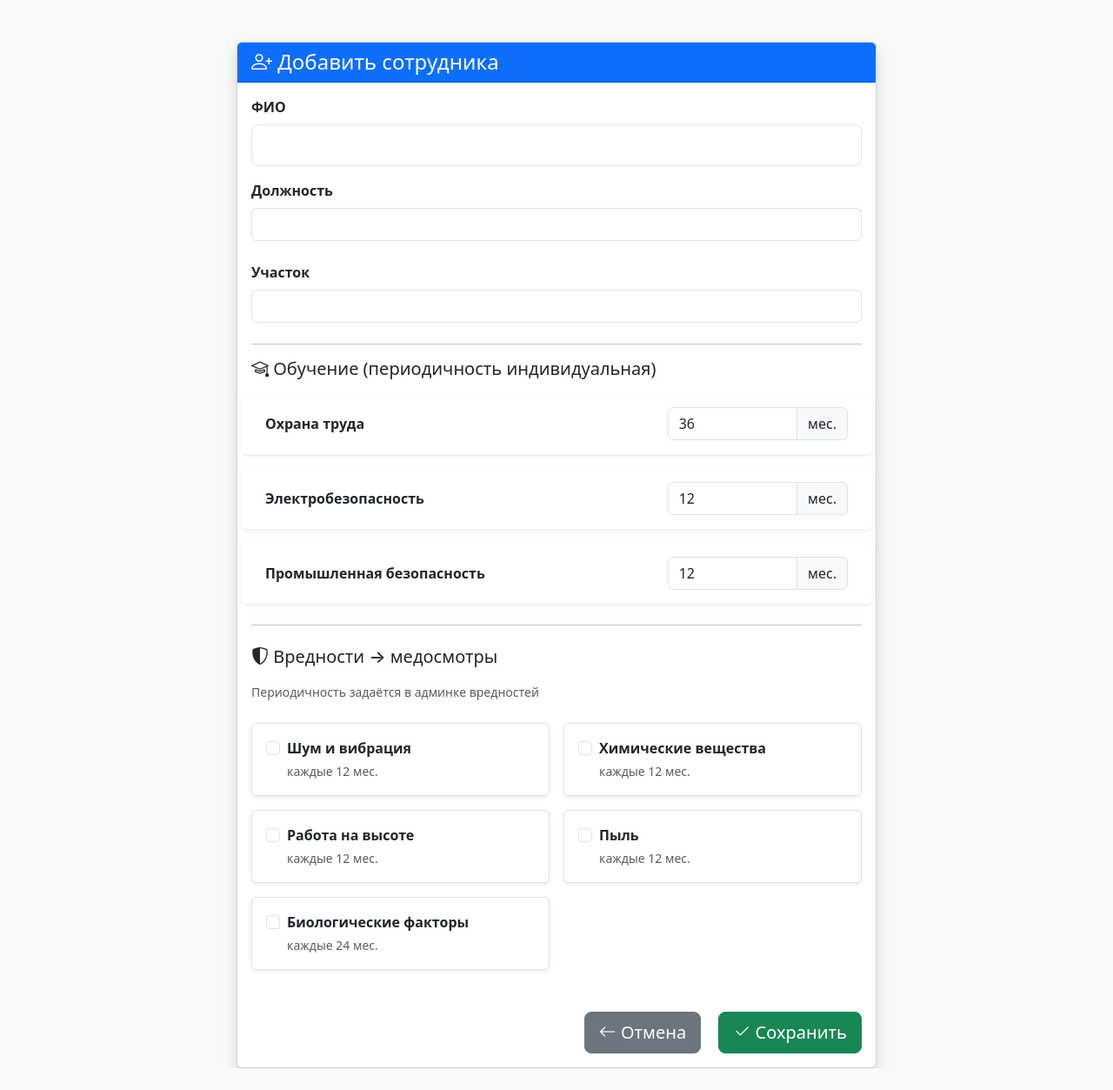
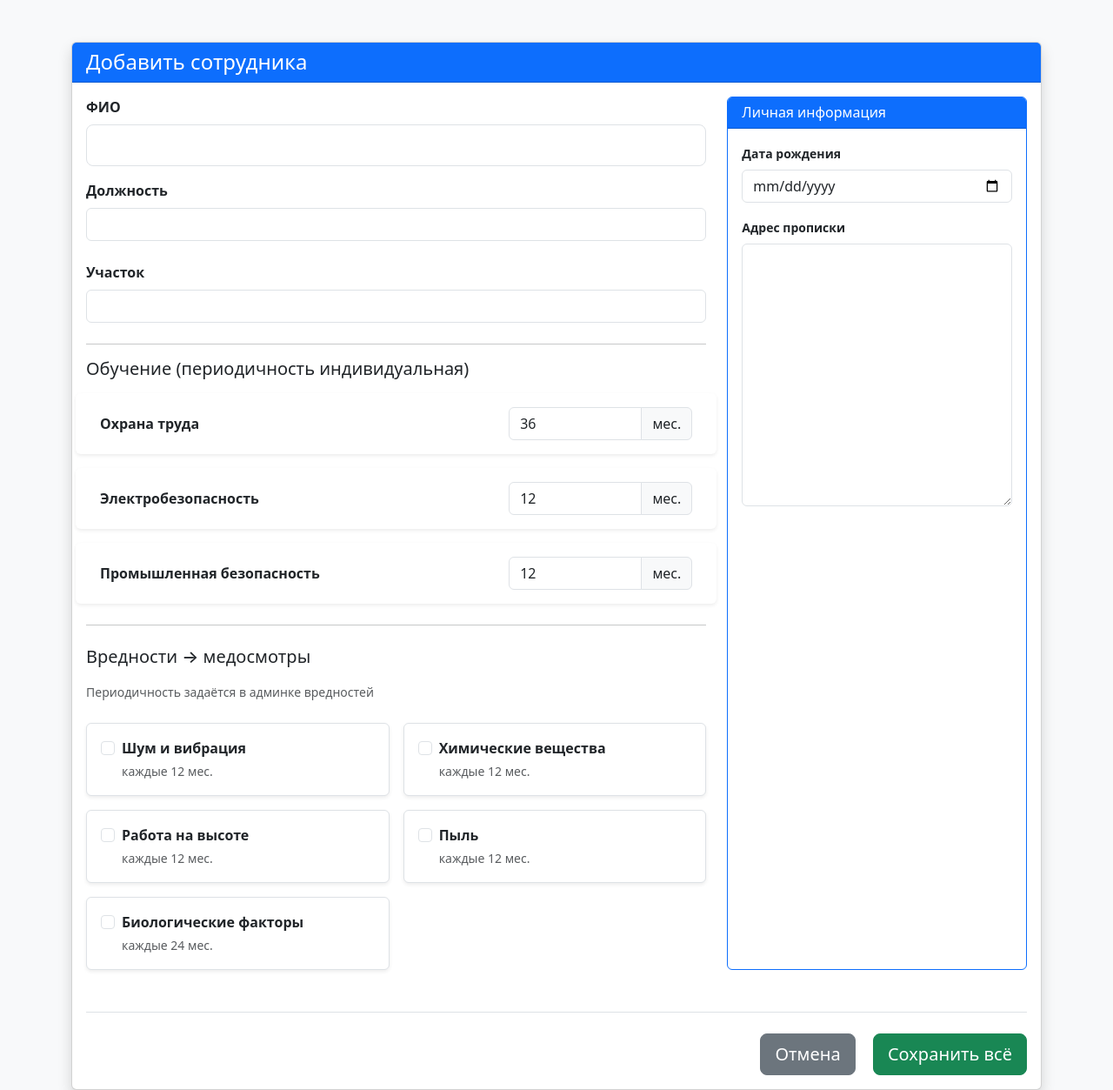
Before and after one commit to shenddo/CheckControl, a Flask app: page /employee/1 in a window 1280 px wide. Shown: the whole page at 87% size. Before the commit the page ends 1228 px from the top, so only its background shows below. Run offline with Flask 3, Linux system fonts and the light colour scheme; the visitor is signed in with stand-in values (Sample User, id 1).

Commit message:
BIRTHDAY AND ADRESS

```diff
--- a/app.py
+++ b/app.py
@@ -2,6 +2,7 @@ from flask import Flask,render_template, session, redirect, url_for, request, fl
 from functools import wraps
 from flask_sqlalchemy import SQLAlchemy
 from datetime import datetime, timedelta
+from dateutil.relativedelta import relativedelta
 
 from datetime import datetime
 
@@ -21,6 +22,8 @@ class Employee(db.Model):
     full_name = db.Column(db.String(100), nullable=False)
     position = db.Column(db.String(100), nullable=False)
     section = db.Column(db.String(100))
+    birth_date = db.Column(db.Date)           # ← Дата рождения
+    address = db.Column(db.String(200))       # ← Адрес прописки
 
     employee_hazards = db.relationship('EmployeeHazard', backref='employee', lazy=True, cascade="all, delete-orphan")
     employee_trainings = db.relationship('EmployeeTraining', backref='employee', lazy=True, cascade="all, delete-orphan")
@@ -176,7 +179,7 @@ def index():
             ec = EmployeeCheck.query.filter_by(employee_id=emp.id, kind='training', kind_id=et.id).first()
             last = ec.last_date if ec else None
             doc = ec.document_number if ec else None
-            next_d = last + timedelta(days=et.periodicity_months * 30) if last else None
+            next_d = last + relativedelta(months=+et.periodicity_months) if last else None
             st = "never" if not last else ("overdue" if next_d <= today else "soon" if next_d <= today + timedelta(days=30) else "ok")
             if status and st not in [status, 'never']:
                 continue
@@ -193,8 +196,8 @@ def index():
             ec = EmployeeCheck.query.filter_by(employee_id=emp.id, kind='hazard', kind_id=eh.id).first()
             last = ec.last_date if ec else None
             doc = ec.document_number if ec else None
-            next_d = last + timedelta(days=eh.periodicity_months * 30) if last else None
-            st = "never" if not last else ("overdue" if next_d <= today else "soon" if next_d <= today + timedelta(days=30) else "ok")
+            next_d = last + relativedelta(months=+et.periodicity_months) if last else None
+            st = "never" if not last else ("overdue" if next_d <= today else "soon" if next_d <= today + timedelta(days=45) else "ok")
             if status and st not in [status, 'never']:
                 continue
             show_employee = True
@@ -267,11 +270,14 @@ def edit_employee(id=None):
         full_name = request.form['full_name'].strip()
         position = request.form['position'].strip()
         section = request.form.get('section').strip()
+        birth_date_str = request.form.get('birth_date', '').strip()
+        address = request.form.get('address', '').strip()
         if not section:
             section = 'Общий'
 
         if not emp:
-            emp = Employee(full_name=full_name, position=position, section=section)
+            emp = Employee(full_name=full_name, position=position, section=section,birth_date=datetime.strptime(birth_date_str, '%Y-%m-%d').date() if birth_date_str else None,
+                address=address or None)
             db.session.add(emp)
             db.session.flush()
             is_new = True
@@ -279,6 +285,8 @@ def edit_employee(id=None):
             emp.full_name = full_name
             emp.position = position
             emp.section = section
+            emp.birth_date = datetime.strptime(birth_date_str, '%Y-%m-%d').date() if birth_date_str else None
+            emp.address = address or None
             is_new = False
 
         db.session.flush()
@@ -320,6 +328,8 @@ def edit_employee(id=None):
 
     # ← ВАЖНО: безопасно передаём section
     current_section = emp.section if emp else ''
+    current_birth_date = emp.birth_date.strftime('%Y-%m-%d') if emp and emp.birth_date else ''
+    current_address = emp.address if emp else ''
 
     return render_template('edit_employee.html',
                            emp=emp,
@@ -327,7 +337,9 @@ def edit_employee(id=None):
                            hazards=hazards,
                            emp_trainings=emp_trainings,
                            emp_hazards=emp_hazards,
-                           current_section=current_section)
+                           current_section=current_section,
+                           current_birth_date=current_birth_date,
+                           current_address=current_address)
 # ====================== УДАЛЕНИЕ ======================
 @app.route('/delete/<int:id>')
 @admin_required
@@ -384,11 +396,11 @@ def delete_hazard(id):
     return redirect(url_for('admin'))
 
 # ====================== ЗАПУСК ======================
+if __name__ == '__main__':
+    with app.app_context():
+        init_db()
+    app.run(debug=True)
 # if __name__ == '__main__':
 #     with app.app_context():
 #         init_db()
-#     app.run(debug=True)
-if __name__ == '__main__':
-    with app.app_context():
-        init_db()
-    app.run(host='10.6.2.23', port=5000, debug=True)
+#     app.run(host='10.6.2.23', port=5000, debug=True)
--- a/templates/edit_employee.html
+++ b/templates/edit_employee.html
@@ -9,16 +9,21 @@
 <body class="bg-light">
 <div class="container mt-5">
     <div class="row justify-content-center">
-        <div class="col-lg-8">
+        <div class="col-lg-12">
             <div class="card shadow">
                 <div class="card-header bg-primary text-white">
                     <h4 class="mb-0">
-                        <i class="bi bi-person-plus"></i>
                         {% if emp %}Редактировать сотрудника{% else %}Добавить сотрудника{% endif %}
                     </h4>
                 </div>
                 <div class="card-body">
+
+                    <!-- ЕДИНСТВЕННАЯ ФОРМА — ОТКРЫТА ЗДЕСЬ -->
                     <form method="post">
+
+                        <div class="row">
+                            <!-- ЛЕВАЯ КОЛОНКА — ОСНОВНЫЕ ДАННЫЕ -->
+                            <div class="col-lg-8">
                                 <div class="mb-3">
                                     <label class="form-label fw-bold">ФИО</label>
                                     <input type="text" name="full_name" class="form-control form-control-lg"
@@ -34,11 +39,11 @@
                                 <div class="mb-4">
                                     <label class="form-label fw-bold">Участок</label>
                                     <input type="text" name="section" class="form-control"
-           value="{{ current_section }}" >
+                                           value="{{ current_section }}">
                                 </div>
 
                                 <hr>
-                        <h5 class="mb-3"><i class="bi bi-mortarboard"></i> Обучение (периодичность индивидуальная)</h5>
+                                <h5 class="mb-3">Обучение (периодичность индивидуальная)</h5>
                                 {% for tr in trainings %}
                                 <div class="row align-items-center mb-3 p-3 bg-white rounded shadow-sm">
                                     <div class="col-md-8">
@@ -56,7 +61,7 @@
                                 {% endfor %}
 
                                 <hr class="my-4">
-                        <h5 class="mb-3"><i class="bi bi-shield-shaded"></i> Вредности → медосмотры</h5>
+                                <h5 class="mb-3">Вредности → медосмотры</h5>
                                 <small class="text-muted">Периодичность задаётся в админке вредностей</small>
                                 <div class="row row-cols-1 row-cols-md-2 g-3 mt-2">
                                     {% for h in hazards %}
@@ -74,16 +79,41 @@
                                     </div>
                                     {% endfor %}
                                 </div>
+                            </div>
 
-                        <div class="mt-5 text-end">
+                            <!-- ПРАВАЯ КОЛОНКА — ЛИЧНАЯ ИНФОРМАЦИЯ (всё ещё внутри формы!) -->
+                            <div class="col-lg-4">
+                                <div class="card border-primary h-100">
+                                    <div class="card-header bg-primary text-white">
+                                        <h6 class="mb-0">Личная информация</h6>
+                                    </div>
+                                    <div class="card-body">
+                                        <div class="mb-3">
+                                            <label class="form-label small fw-bold">Дата рождения</label>
+                                            <input type="date" name="birth_date" class="form-control" value="{{ current_birth_date }}">
+                                        </div>
+                                        <div class="mb-3">
+                                            <label class="form-label small fw-bold">Адрес прописки</label>
+                                            <textarea name="address" class="form-control" rows="12"
+                                                      >{{ current_address }}</textarea>
+                                        </div>
+                                    </div>
+                                </div>
+                            </div>
+                        </div>
+
+                        <!-- КНОПКИ — ВНУТРИ ФОРМЫ -->
+                        <div class="mt-5 text-end border-top pt-4">
                             <a href="{{ url_for('index') }}" class="btn btn-secondary btn-lg me-3">
-                                <i class="bi bi-arrow-left"></i> Отмена
+                                Отмена
                             </a>
                             <button type="submit" class="btn btn-success btn-lg">
-                                <i class="bi bi-check2"></i> Сохранить
+                                Сохранить всё
                             </button>
                         </div>
+
                     </form>
+                    <!-- ФОРМА ЗАКРЫТА ЗДЕСЬ — ОДНА ЕДИНСТВЕННАЯ -->
                 </div>
             </div>
         </div>
```
Lines whose indentation alone changed are shown as unchanged.
